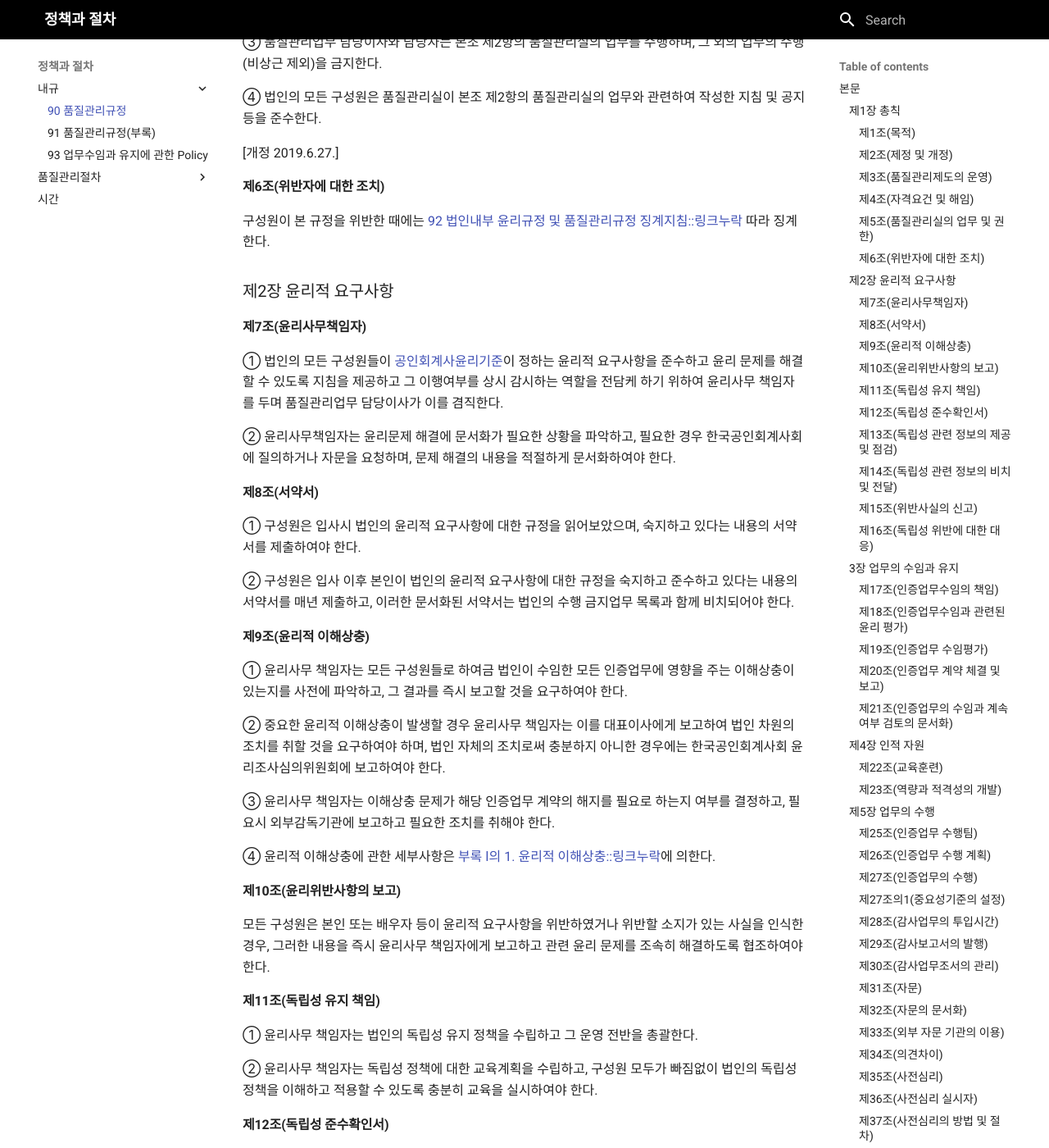
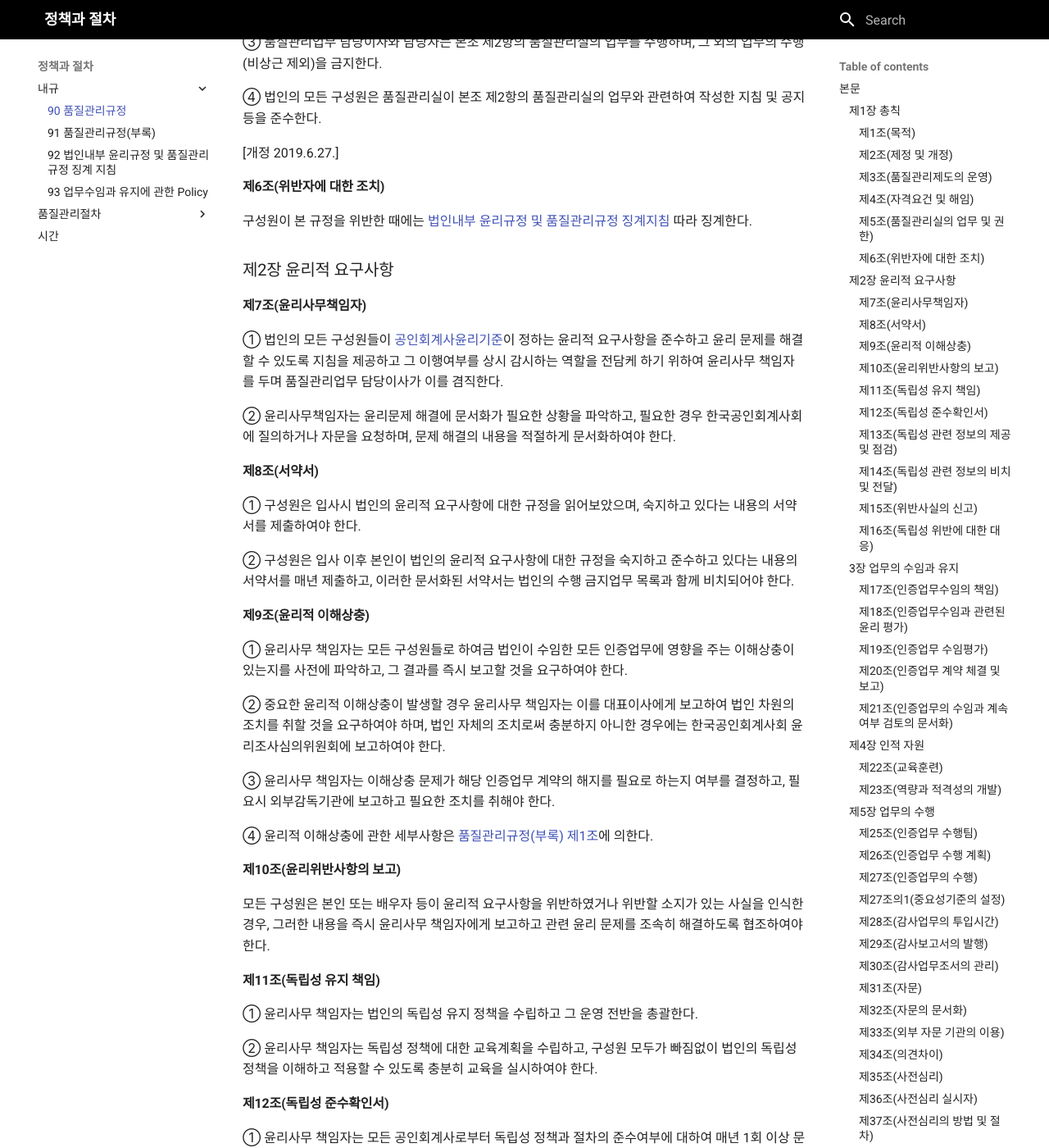
Before and after one commit to seonjin-qualityControl/policy, an MkDocs documentation site: the page built from docs/internalPolicy/90-품질관리규정.md, in a window 1280 px wide and 1400 px high, scrolled down 2061 px. Shown: the whole window at 82% size. Built offline with MkDocs 1.6.1 and Material for MkDocs 9.7.7, drawn with Linux system fonts in a browser that asks for light colours; some of the changed text lies outside the part shown.

Commit message:
daily commit 23-03-09-01

```diff
--- a/docs/policy/90-품질관리규정.md
+++ b/docs/internalPolicy/90-품질관리규정.md
@@ -39,7 +39,6 @@
 
 [개정 2019.6.27. 2019.9.25]
 
-
 #### 제5조(품질관리실의 업무 및 권한)
 
 ①	품질관리실은 대표이사 및 운영위원회로부터 품질관리에 관한 권한 및 책임을 위임받아 구체적인 지침을 작성하고 이를 각 구성원에게 전달시켜야 한다.
@@ -63,9 +62,7 @@
 
 #### 제6조(위반자에 대한 조치)
 
-구성원이 본 규정을 위반한 때에는 [92 법인내부 윤리규정 및 품질관리규정 징계지침::링크누락]() 따라 징계한다.
-
-
+구성원이 본 규정을 위반한 때에는 [법인내부 윤리규정 및 품질관리규정 징계지침](../92-%EB%B2%95%EC%9D%B8%EB%82%B4%EB%B6%80%20%EC%9C%A4%EB%A6%AC%EA%B7%9C%EC%A0%95%20%EB%B0%8F%20%ED%92%88%EC%A7%88%EA%B4%80%EB%A6%AC%EA%B7%9C%EC%A0%95%20%EC%A7%95%EA%B3%84%20%EC%A7%80%EC%B9%A8) 따라 징계한다.
 
 ### 제2장 윤리적 요구사항
 
@@ -89,7 +86,7 @@
 
 ③	윤리사무 책임자는 이해상충 문제가 해당 인증업무 계약의 해지를 필요로 하는지 여부를 결정하고, 필요시 외부감독기관에 보고하고 필요한 조치를 취해야 한다.
 
-④	윤리적 이해상충에 관한 세부사항은 [부록 Ⅰ의 1. 윤리적 이해상충::링크누락]()에 의한다.
+④	윤리적 이해상충에 관한 세부사항은 [품질관리규정(부록) 제1조](../91-%ED%92%88%EC%A7%88%EA%B4%80%EB%A6%AC%EA%B7%9C%EC%A0%95(%EB%B6%80%EB%A1%9D)/#1_1)에 의한다.
 
 #### 제10조(윤리위반사항의 보고)
 
@@ -107,7 +104,7 @@
 
 ②	법인의 독립성 통제절차 등 제도적 안전장치에 따른 독립성 준수확인서, 독립성 관련 내부조직의 업무수행 기록, 비인증업무의 수행에 대한 인증대상 회사(이하 “고객회사”라 함)의 감사 또는 감사위원회의 동의서 및 협의서 또는 커뮤니케이션 관련 기록 등 관련 문서는 감사조서의 보존기간 동안 비치하여야 한다.
 
-③	독립성 확인서에 관한 세부사항은 [부록Ⅰ의 2. 독립성 준수확인서::링크누락]()에 의한다.
+③	독립성 확인서에 관한 세부사항은 [품질관리규정(부록) 제2조](../91-품질관리규정(부록)/#2)에 의한다.
 
 #### 제13조(독립성 관련 정보의 제공 및 점검)
 
--- a/mkdocs.yml
+++ b/mkdocs.yml
@@ -9,21 +9,22 @@
 nav:
     - 내규:
       # - 현행정관: index.md
-      - 90 품질관리규정: ./policy/90-품질관리규정.md
-      - 91 품질관리규정(부록): ./policy/91-품질관리규정(부록).md
-      - 93 업무수임과 유지에 관한 Policy: ./policy/93-업무수임과 유지에 관한 Policy.md
+      - 90 품질관리규정: ./internalPolicy/90-품질관리규정.md
+      - 91 품질관리규정(부록): ./internalPolicy/91-품질관리규정(부록).md
+      - 92 법인내부 윤리규정 및 품질관리규정 징계 지침 : ./internalPolicy/92-법인내부 윤리규정 및 품질관리규정 징계 지침.md
+      - 93 업무수임과 유지에 관한 Policy: ./internalPolicy/93-업무수임과 유지에 관한 Policy.md
     # - 정책 공지:
       # - TBD: index.md
     - 품질관리절차:
       # - 계약: 'index.md'
       - 업무품질관리검토:
-        - 외부감사법 감사업무: './qcProcedures/qualityReview.md'
-      - 발행: ./qcProcedures/goPublic.md
+        - 외부감사법 감사업무: './qualityProcedure/qualityReview.md'
+      - 발행: ./qualityProcedure/goPublic.md
       - 업무의 수행:
-        - 시간: ./qcProcedures/workingPaper.md
-        - 조서: ./qcProcedures/workingPaper.md
-        - 기타: ./qcProcedures/workingPaper.md
-    - 관련 절차: ./qcProcedures/workingPaper.md
+        - 시간: ./qualityProcedure/workingPaper.md
+        - 조서: ./qualityProcedure/workingPaper.md
+        - 기타: ./qualityProcedure/workingPaper.md
+    - 관련 절차: ./qualityProcedure/workingPaper.md
 
 markdown_extensions:
     - toc:
--- a/overrides/partials/header.html
+++ b/overrides/partials/header.html
@@ -14,7 +14,7 @@
         <div class="md-header__title" data-md-component="header-title">
             <div class="md-header__ellipsis">
                 <div class="md-header__topic">
-                    <a href="https://seonjin-qualitycontrol.github.io/policy/">
+                    <a href="policy\">
                         <span class="md-ellipsis">
                             {{ config.site_name }}
                         </span>
```
Also changed, not shown: docs/index.md (+4 -3 lines), docs/internalPolicy/92-법인내부 윤리규정 및 품질관리규정 징계 지침.md (added, +83 -0 lines), docs/internalPolicy/93-업무수임과 유지에 관한 Policy.md (renamed from docs/policy/93-업무수임과 유지에 관한 Policy.md, +2 -2 lines), docs/internalPolicy/91-품질관리규정(부록).md (line endings or trailing spaces), docs/qualityProcedure/goPublic.md (renamed from docs/qcProcedures/goPublic.md), docs/qualityProcedure/qualityReview.md (renamed from docs/qcProcedures/qualityReview.md), docs/qualityProcedure/workingPaper.md (renamed from docs/qcProcedures/workingPaper.md).
